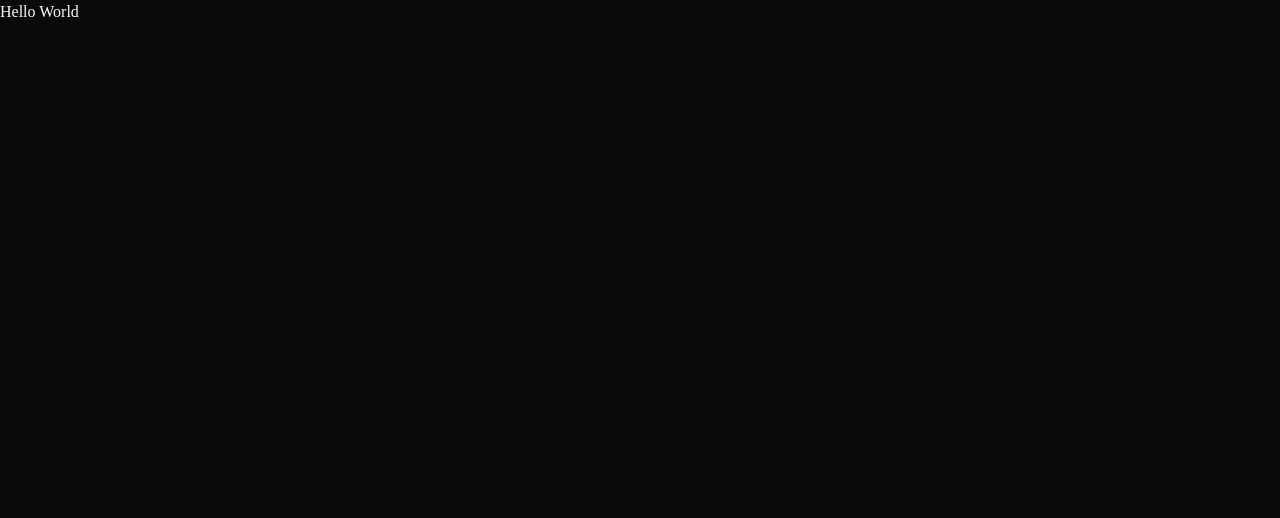
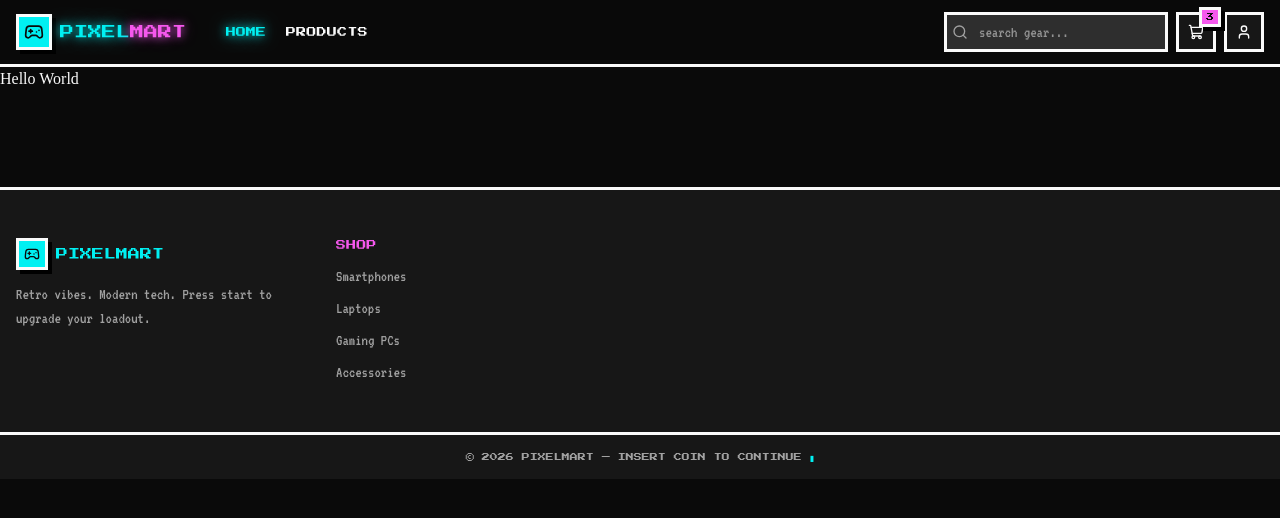
Before and after one commit to NQB37/PixelMart, a Next.js app in the folder frontend/: page / in a window 1280 px wide. Shown: the top 518 px of the page. Built offline with nearby package versions, Linux system fonts and the light colour scheme.

Commit message:
feat(fe): client layout with header + footer

```diff
--- /dev/null
+++ b/frontend/app/(client)/layout.tsx
@@ -0,0 +1,16 @@
+import { Footer } from '@/components/shared/footer';
+import { Header } from '@/components/shared/header';
+
+export default function ClientLayout({
+  children,
+}: {
+  children: React.ReactNode;
+}) {
+  return (
+    <main>
+      <Header />
+      {children}
+      <Footer />
+    </main>
+  );
+}
--- /dev/null
+++ b/frontend/components/shared/footer.tsx
@@ -0,0 +1,34 @@
+import { Gamepad2 } from 'lucide-react';
+
+export function Footer() {
+  return (
+    <footer className='mt-24 border-t-[3px] border-foreground bg-sidebar'>
+      <div className='mx-auto grid max-w-7xl grid-cols-2 gap-8 px-4 py-12 md:grid-cols-4'>
+        <div>
+          <div className='flex items-center gap-2'>
+            <span className='grid h-8 w-8 place-items-center bg-neon-cyan pixel-border'>
+              <Gamepad2 className='h-4 w-4 text-background' />
+            </span>
+            <span className='font-pixel text-xs text-neon-cyan'>PIXELMART</span>
+          </div>
+          <p className='mt-3 font-retro text-base text-muted-foreground'>
+            Retro vibes. Modern tech. Press start to upgrade your loadout.
+          </p>
+        </div>
+        <div>
+          <h4 className='font-pixel text-[10px] text-neon-pink'>SHOP</h4>
+          <ul className='mt-3 space-y-2 font-retro text-base text-muted-foreground'>
+            <li>Smartphones</li>
+            <li>Laptops</li>
+            <li>Gaming PCs</li>
+            <li>Accessories</li>
+          </ul>
+        </div>
+      </div>
+      <div className='border-t-[3px] border-foreground py-4 text-center font-pixel text-[8px] text-muted-foreground'>
+        © {new Date().getFullYear()} PIXELMART — INSERT COIN TO CONTINUE{' '}
+        <span className='blink text-neon-cyan'>▮</span>
+      </div>
+    </footer>
+  );
+}
--- /dev/null
+++ b/frontend/components/shared/header.tsx
@@ -0,0 +1,120 @@
+'use client';
+
+import Link from 'next/link';
+import { usePathname } from 'next/navigation';
+import { Search, ShoppingCart, User, Menu, Gamepad2 } from 'lucide-react';
+import { useState } from 'react';
+
+const NAV = [
+  { to: '/', label: 'Home' },
+  { to: '/products', label: 'Products' },
+];
+
+export function Header() {
+  const [open, setOpen] = useState(false);
+  const pathname = usePathname();
+
+  return (
+    <header className='sticky top-0 z-40 border-b-[3px] border-foreground bg-background/95 backdrop-blur'>
+      <div className='mx-auto flex h-16 max-w-7xl items-center gap-4 px-4'>
+        <Link href='/' className='flex items-center gap-2'>
+          <span className='grid h-9 w-9 place-items-center bg-neon-cyan pixel-border'>
+            <Gamepad2 className='h-5 w-5 text-background' />
+          </span>
+          <span className='font-pixel text-sm text-neon-cyan glow-cyan'>
+            PIXEL<span className='text-neon-pink glow-pink'>MART</span>
+          </span>
+        </Link>
+
+        <nav className='ml-6 hidden items-center gap-5 md:flex'>
+          {NAV.map((n) => {
+            const isActive = pathname === n.to;
+            return (
+              <Link
+                key={n.label}
+                href={n.to}
+                className={
+                  isActive
+                    ? 'font-pixel text-[10px] uppercase text-neon-cyan glow-cyan'
+                    : 'font-pixel text-[10px] uppercase tracking-wide text-foreground hover:text-neon-cyan'
+                }
+              >
+                {n.label}
+              </Link>
+            );
+          })}
+        </nav>
+
+        <div className='ml-auto hidden items-center gap-2 md:flex'>
+          <div className='relative'>
+            <Search className='absolute left-2 top-1/2 h-4 w-4 -translate-y-1/2 text-muted-foreground' />
+            <input
+              placeholder='search gear...'
+              className='h-10 w-56 border-[3px] border-foreground bg-input pl-8 pr-2 font-retro text-base text-foreground outline-none focus:border-neon-cyan'
+            />
+          </div>
+          <Link
+            href='/cart'
+            className='relative grid h-10 w-10 place-items-center border-[3px] border-foreground bg-card hover:bg-neon-yellow hover:text-background'
+          >
+            <ShoppingCart className='h-4 w-4' />
+            <span className='absolute -right-2 -top-2 grid h-5 min-w-5 place-items-center bg-neon-pink px-1 font-pixel text-[8px] text-background pixel-border'>
+              3
+            </span>
+          </Link>
+          <Link
+            href='/login'
+            className='grid h-10 w-10 place-items-center border-[3px] border-foreground bg-card hover:bg-neon-cyan hover:text-background'
+          >
+            <User className='h-4 w-4' />
+          </Link>
+        </div>
+
+        <button
+          onClick={() => setOpen(!open)}
+          className='ml-auto grid h-10 w-10 place-items-center border-[3px] border-foreground bg-card md:hidden'
+        >
+          <Menu className='h-4 w-4' />
+        </button>
+      </div>
+
+      {open && (
+        <div className='border-t-[3px] border-foreground bg-card md:hidden'>
+          <nav className='flex flex-col p-4'>
+            {NAV.map((n) => {
+              const isActive = pathname === n.to;
+              return (
+                <Link
+                  key={n.label}
+                  href={n.to}
+                  className={`py-2 font-pixel text-[10px] uppercase ${
+                    isActive
+                      ? 'text-neon-cyan glow-cyan'
+                      : 'text-foreground hover:text-neon-cyan'
+                  }`}
+                  onClick={() => setOpen(false)}
+                >
+                  {n.label}
+                </Link>
+              );
+            })}
+            <Link
+              href='/cart'
+              className='py-2 font-pixel text-[10px] uppercase'
+              onClick={() => setOpen(false)}
+            >
+              Cart
+            </Link>
+            <Link
+              href='/login'
+              className='py-2 font-pixel text-[10px] uppercase'
+              onClick={() => setOpen(false)}
+            >
+              Login
+            </Link>
+          </nav>
+        </div>
+      )}
+    </header>
+  );
+}
```
